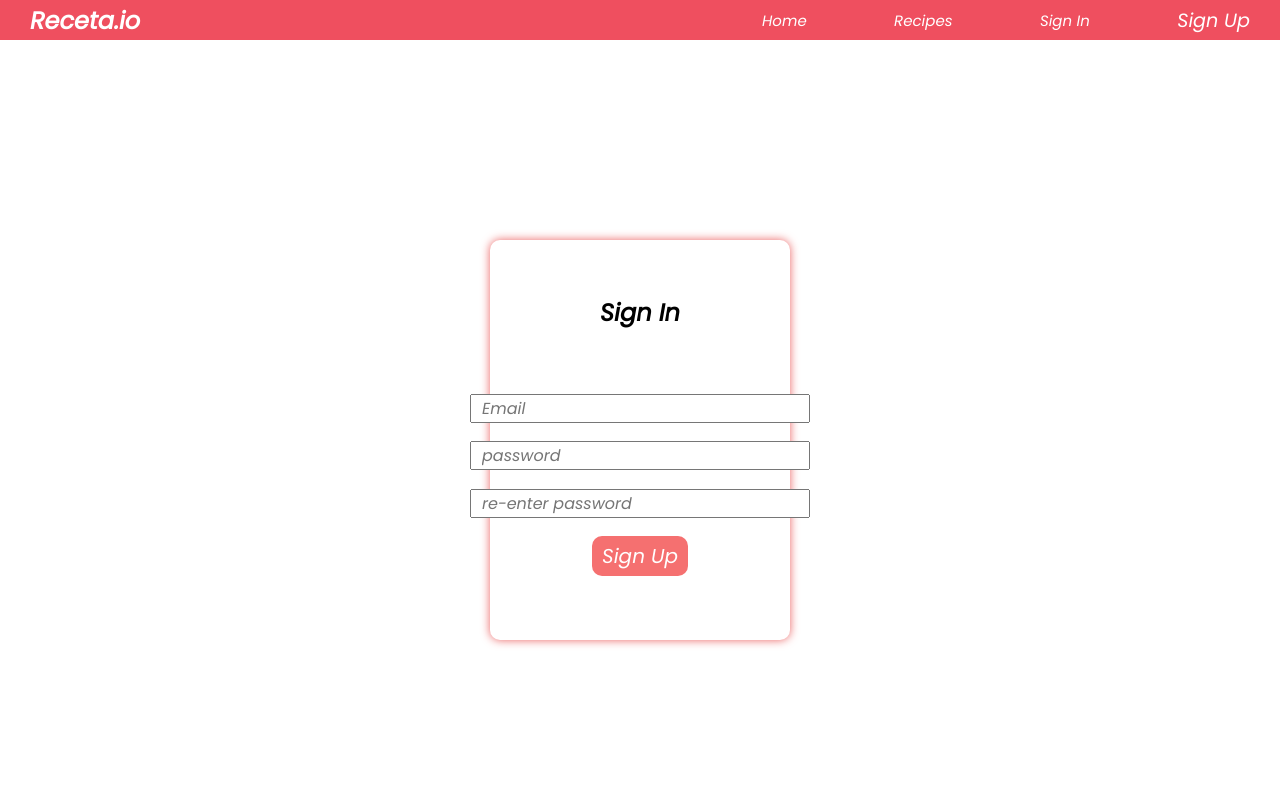
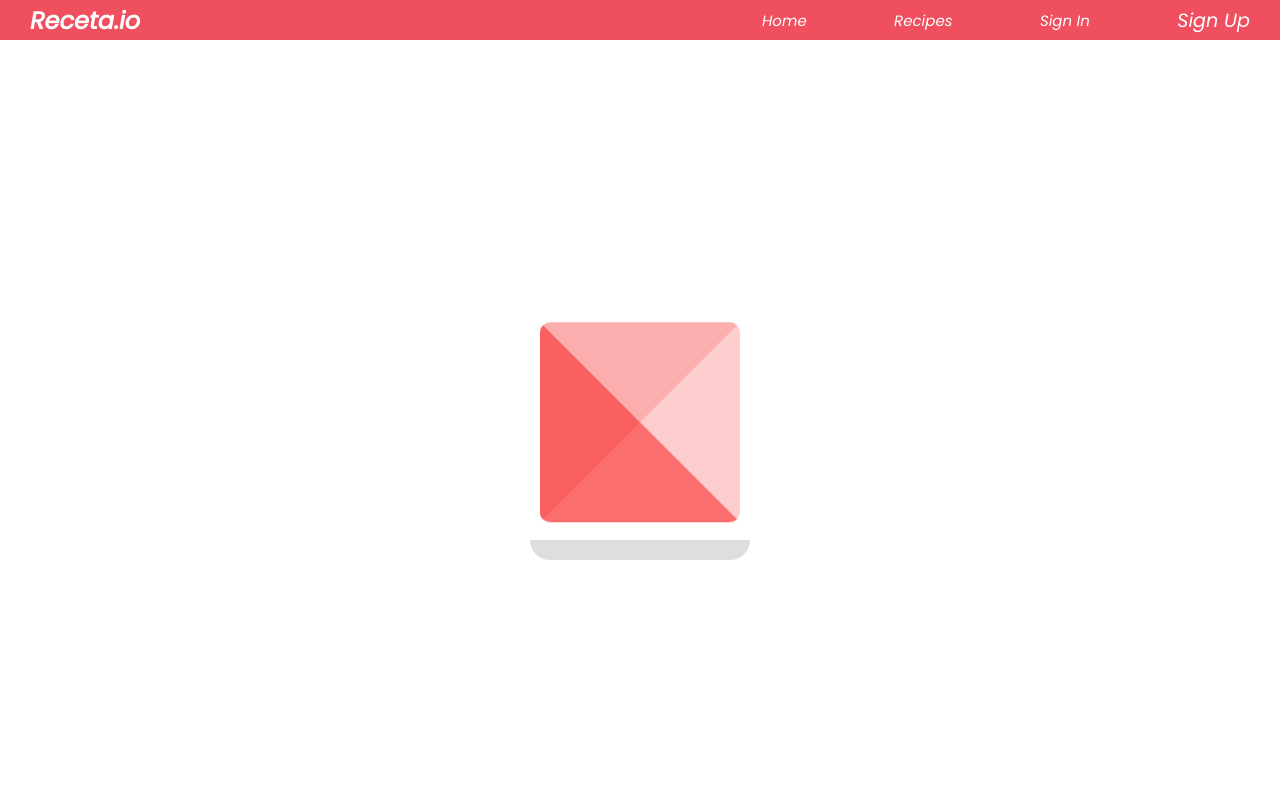
Before and after one commit to DonaldReddy/Receta.io-Frontend, a React (Vite) app: page /sign-up in a window 1280 px wide. Shown: the top 800 px of the page. Built offline with nearby package versions, Linux system fonts and the light colour scheme.

Commit message:
add loader

```diff
--- a/package.json
+++ b/package.json
@@ -10,6 +10,7 @@
     "preview": "vite preview"
   },
   "dependencies": {
+    "axios": "^1.6.7",
     "react": "^18.2.0",
     "react-dom": "^18.2.0",
     "react-router-dom": "^6.22.2"
--- /dev/null
+++ b/src/components/Loader/Loader.jsx
@@ -0,0 +1,12 @@
+import React from 'react'
+import Styles from './Loader.module.css'
+
+function Loader() {
+    return (
+        <div id={Styles['loader']}>
+            <div id={Styles['triangle']} ></div>
+        </div>
+    )
+}
+
+export default Loader
--- /dev/null
+++ b/src/components/Loader/Loader.module.css
@@ -0,0 +1,36 @@
+#loader {
+    padding: 10px;
+    border-bottom: 20px solid rgba(128, 128, 128, 0.26);
+    border-radius: 20px;
+}
+
+#triangle {
+    border-radius: 5%;
+    border: 100px solid transparent;
+    animation: loader 4s ease-in infinite,
+        leviate 5s ease infinite;
+}
+
+@keyframes loader {
+    20% {
+        border-bottom: 100px solid rgb(250, 95, 95);
+    }
+
+    40% {
+        border-left: 100px solid rgb(250, 95, 95);
+    }
+
+    60% {
+        border-top: 100px solid rgb(250, 95, 95);
+    }
+
+    80% {
+        border-right: 100px solid rgb(250, 95, 95);
+    }
+}
+
+@keyframes leviate {
+    50% {
+        transform: translateY(-20px);
+    }
+}
--- a/src/components/MyRecipes/Card/Card.jsx
+++ b/src/components/MyRecipes/Card/Card.jsx
@@ -3,7 +3,7 @@ import Styles from './Card.module.css'
 
 function Card({ title, content }) {
     return (
-        <div id={Styles['container']}>
+        <div className={Styles['container']}>
             <h4>
                 {title}
             </h4>
--- a/src/components/MyRecipes/Card/Card.module.css
+++ b/src/components/MyRecipes/Card/Card.module.css
@@ -1,4 +1,4 @@
-#container {
+.container {
     height: 150px;
     width: 200px;
     border-radius: 10px;
@@ -11,11 +11,11 @@
     box-shadow: 0px 0px 4px black;
 }
 
-#container:hover {
+.container:hover {
     box-shadow: 0px 0px 10px rgb(255, 0, 0);
 }
 
-#container p {
+.container p {
     font-size: 1em;
     height: 100%;
     color: black;
--- a/src/components/Recipes/Card/Card.jsx
+++ b/src/components/Recipes/Card/Card.jsx
@@ -2,8 +2,10 @@ import React from 'react'
 import Styles from './Card.module.css'
 
 function Card({ title, content }) {
+
+
     return (
-        <div id={Styles['container']}>
+        <div className={Styles['container']}>
             <h4>
                 {title}
             </h4>
--- a/src/components/Recipes/Card/Card.module.css
+++ b/src/components/Recipes/Card/Card.module.css
@@ -1,4 +1,4 @@
-#container {
+.container {
     height: 150px;
     width: 200px;
     border-radius: 10px;
@@ -9,13 +9,14 @@
     overflow: hidden;
     cursor: pointer;
     box-shadow: 0px 0px 4px black;
+    transition: all ease;
 }
 
-#container:hover {
-    box-shadow: 0px 0px 10px rgb(255, 0, 0);
+.container:hover {
+    box-shadow: 0px 0px 10px red;
 }
 
-#container p {
+.container p {
     font-size: 1em;
     height: 100%;
     color: black;
--- a/src/components/SignIn/SignIn.jsx
+++ b/src/components/SignIn/SignIn.jsx
@@ -22,14 +22,9 @@ function SignIn() {
         }
     }, [])
 
-    if (userAuth)
-        return <p>
-            Already logged in
-        </p>
 
     function handleChange(e) {
         setLoginInfo({ ...loginInfo, [e.target.name]: e.target.value })
-        console.log(loginInfo);
     }
 
     function handleSubmit(e) {
@@ -40,6 +35,12 @@ function SignIn() {
 
         <div id={Styles['container']}>
 
+            {
+                userAuth ?
+                    <p>Already Logged in Redirecting in 3 seconds</p>
+                    :
+
+                    (
                         <div id={Styles['main']}>
 
                             <h2>Sign In</h2>
@@ -55,6 +56,8 @@ function SignIn() {
                             </form>
 
                         </div>
+                    )
+            }
 
         </div>
     )
--- a/src/components/SignUp/SignUp.jsx
+++ b/src/components/SignUp/SignUp.jsx
@@ -1,11 +1,13 @@
 import React, { useContext, useEffect, useState } from 'react'
 import { useNavigate } from 'react-router-dom'
+import axios from 'axios'
 import Styles from './SignUp.module.css'
 import UserContext from '../../context/UserContext.js'
+import Loader from '../Loader/Loader.jsx'
 
 function SignUp() {
 
-    const { userAuth } = useContext(UserContext)
+    const { userAuth, setUserAuth } = useContext(UserContext)
     const navigate = useNavigate()
 
     const [signupInfo, setSignupInfo] = useState({
@@ -22,27 +24,39 @@ function SignUp() {
         }
     }, [])
 
-    if (userAuth)
-        return <p>
-            Already logged in
-        </p>
 
     function handleChange(e) {
         setSignupInfo({ ...signupInfo, [e.target.name]: e.target.value })
         console.log(signupInfo);
     }
 
-    function handleSubmit(e) {
-
+    async function handleSubmit(e) {
+        e.preventDefault();
+        const response = await axios.post("http://127.0.0.1:3000/sign-up", signupInfo);
+        if (!response.data.status) {
+            alert(response.data.error)
+            return
+        }
+        setUserAuth(true);
+        localStorage.setItem("user", JSON.stringify({ email: signupInfo.email }));
+        alert("Signed Up successfully")
+        navigate('/signin')
     }
 
     return (
 
         <div id={Styles['container']}>
 
+            {/* {
+                userAuth ?
+                    <p>Already Logged in</p>
+
+                    :
+
+                    (
                         <div id={Styles['main']}>
 
-                <h2>Sign In</h2>
+                            <h2>Sign Up</h2>
 
                             <form id={Styles['sign-in']}>
 
@@ -57,6 +71,10 @@ function SignUp() {
                             </form>
 
                         </div>
+                    )
+            } */}
+
+            <Loader />
 
         </div>
     )
```
Also changed, not shown: 1 other file (tests, documents, lock files or other folders). Lines whose indentation alone changed are shown as unchanged.
